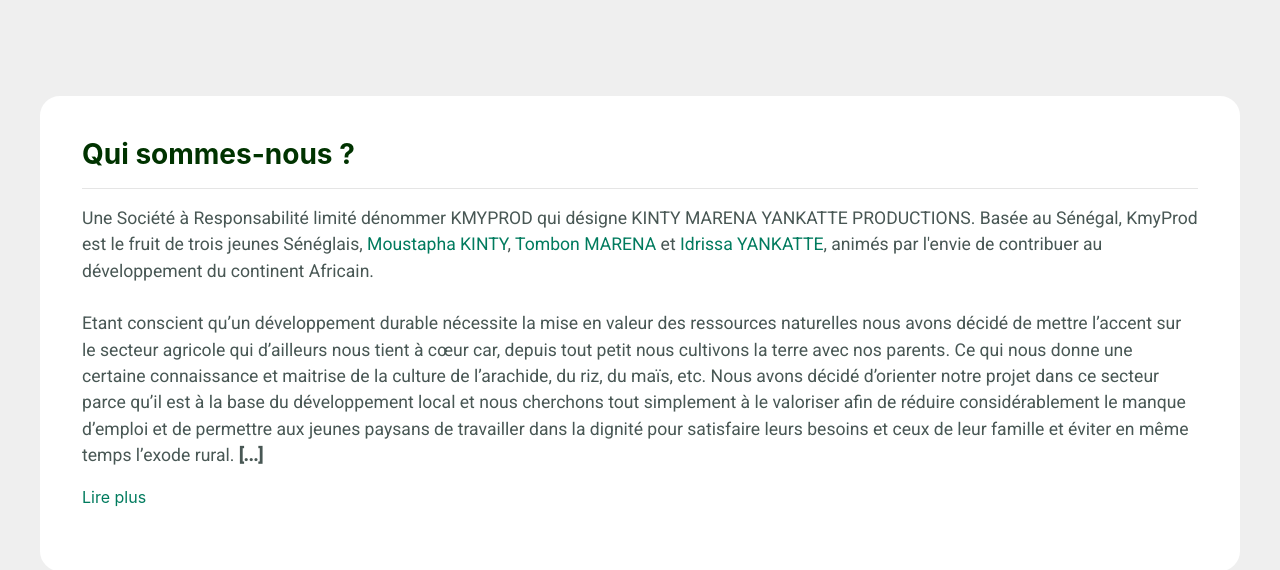
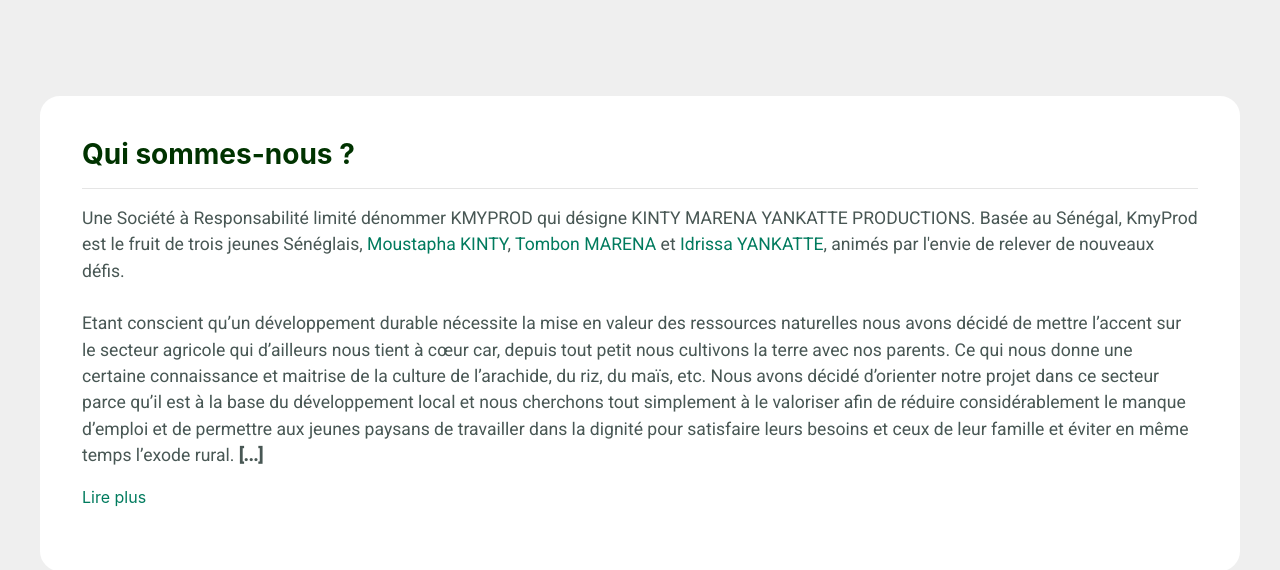
Before and after one commit to mkinty/django-kmyprod-site-web, a Django app: page / in a window 1280 px wide. Shown: the part 1372-1942 px from the top of the page. Run offline with Django 3.2, Linux system fonts and the light colour scheme; some libraries are stand-ins or nearby versions.

Commit message:
mise à jour de aubout

```diff
--- a/about/templates/about/kmyprod/detail.html
+++ b/about/templates/about/kmyprod/detail.html
@@ -88,7 +88,7 @@
         <hr class="red-divider">
       {% autoescape on %}
         <p>
-            Une Société à Responsabilité limité dénommer KMYPROD qui désigne KINTY MARENA YANKATTE PRODUCTIONS. Basée au Sénégal, KmyProd est le fruit de trois jeunes Sénéglais, <a style="color: #007b5e;" href="#prest-moustaphak">Moustapha KINTY</a>, <a style="color: #007b5e;" href="#prest-tombon">Tombon MARENA</a> et <a style="color: #007b5e;" href="#prest-idrissa">Idrissa YANKATTE</a>, animés par l'envie de contribuer au développement du continent Africain.
+            Une Société à Responsabilité limité dénommer KMYPROD qui désigne KINTY MARENA YANKATTE PRODUCTIONS. Basée au Sénégal, KmyProd est le fruit de trois jeunes Sénéglais, <a style="color: #007b5e;" href="#prest-moustaphak">Moustapha KINTY</a>, <a style="color: #007b5e;" href="#prest-tombon">Tombon MARENA</a> et <a style="color: #007b5e;" href="#prest-idrissa">Idrissa YANKATTE</a>, animés par l'envie de relever de nouveaux défis.
         <br>
         <br>
             Etant conscient qu’un développement durable nécessite la mise en valeur des ressources naturelles nous avons décidé de mettre l’accent sur le secteur agricole qui d’ailleurs nous tient à cœur car, depuis tout petit nous cultivons la terre avec nos parents. Ce qui nous donne une certaine connaissance et maitrise de la culture de l’arachide, du riz, du maïs, etc. Nous avons décidé d’orienter notre projet dans ce secteur parce qu’il est à la base du développement local et nous cherchons tout simplement à le valoriser afin de réduire considérablement le manque d’emploi et de permettre aux jeunes paysans de travailler dans la dignité pour satisfaire leurs besoins et ceux de leur famille et éviter en même temps l’exode rural.
```
